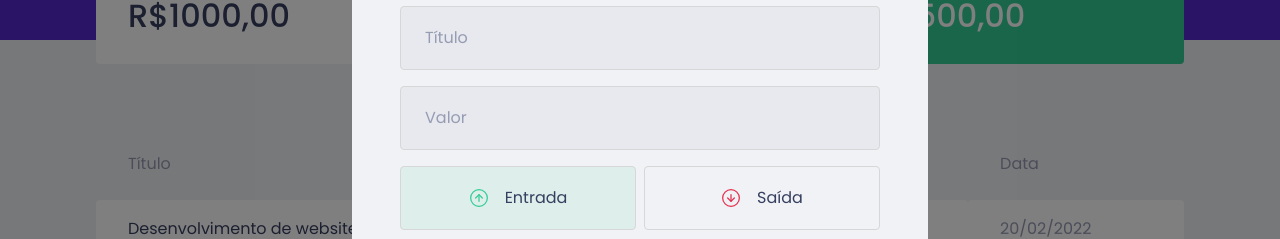
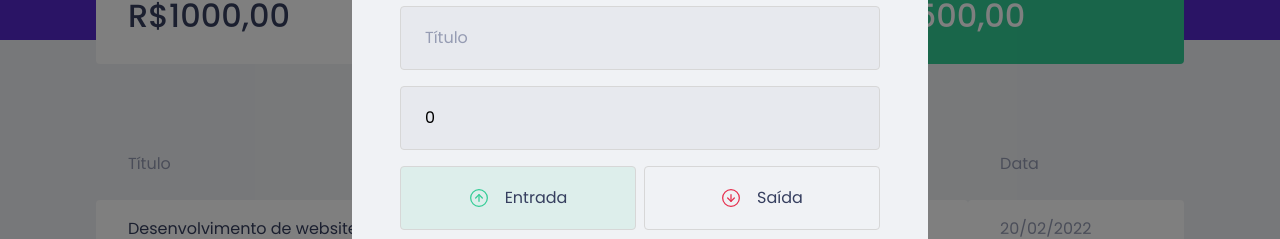
Before and after one commit to cvbordalo/dtmoney, a React (Create React App) app: page / in a window 1280 px wide. Both pictures are taken after a click on the button "Nova transação". Shown: the part 232-471 px from the top of the page. Built offline with nearby package versions, Linux system fonts and the light colour scheme; no server answers; what miragejs would draw is missing.

Commit message:
Saving form data

```diff
--- a/src/components/NewTransactionModal/index.tsx
+++ b/src/components/NewTransactionModal/index.tsx
@@ -1,4 +1,4 @@
-import { useState } from "react";
+import { FormEvent, useState } from "react";
 import Modal from "react-modal";
 import closeImg from '../../assets/close.svg';
 import incomeImage from '../../assets/income.svg'
@@ -11,8 +11,18 @@
 }
 
 export function NewTransactionModal({ isOpen, onRequestClose }: NewTransactionModalProps) {
+  const [title, setTitle] = useState('');
+  const [value, setValue] = useState(0);
+  const [category, setCategory] = useState('');
   const [type, setType] = useState('deposit');
 
+  function handleCreateNewTransaction(event: FormEvent) {
+    event.preventDefault();
+
+    console.log({
+      title, value, category, type
+    })
+  }
 
   return (
     <Modal
@@ -29,16 +39,20 @@
         <img src={closeImg} alt="Fechar modal" />
       </button>
 
-      <Container>
+      <Container onSubmit={handleCreateNewTransaction}>
         <h2>Cadastrar transação</h2>
 
         <input
           placeholder="Título"
+          value={title}
+          onChange={event => setTitle(event.target.value)}
         />
 
         <input
           type='number'
           placeholder="Valor"
+          value={value}
+          onChange={event => setValue(Number(event.target.value))}
         />
 
         <TransactionTypeContainer>
@@ -64,6 +78,8 @@
 
         <input
           placeholder="Categoria"
+          value={category}
+          onChange={event => setCategory(event.target.value)}
         />
 
         <button type='submit'>
```
